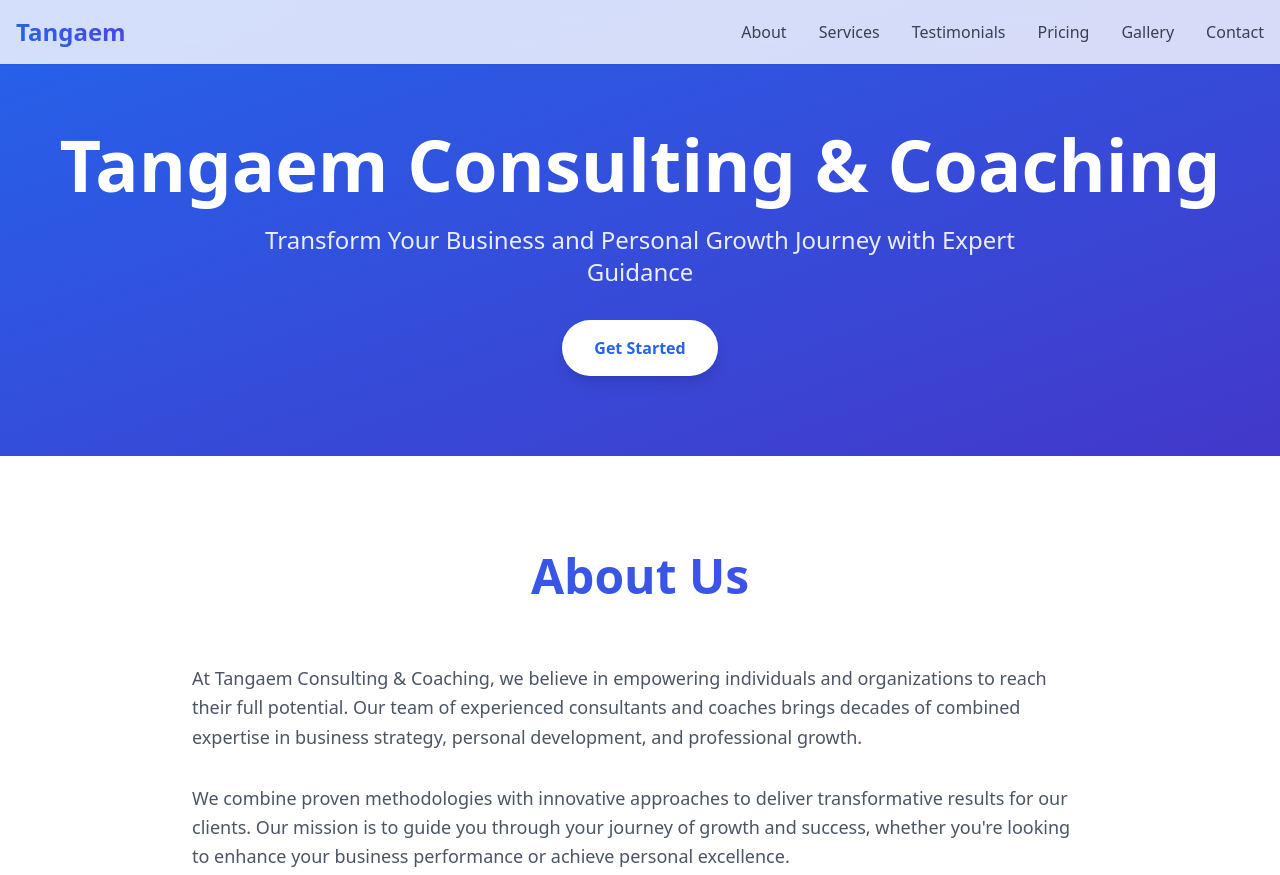
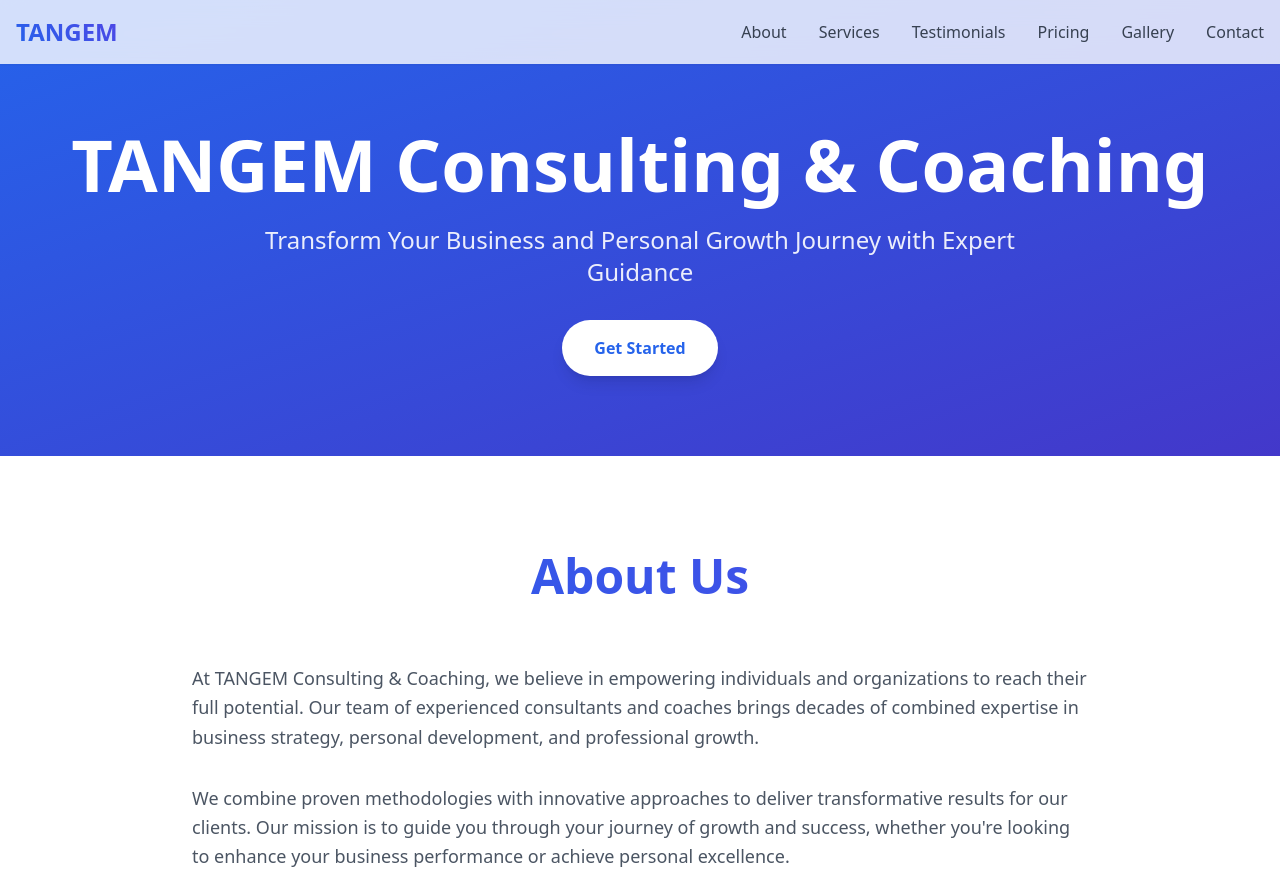
Before and after one commit to tangernconlact/tangam09, a plain HTML site: page index.html in a window 1280 px wide. Shown: the top 875 px of the page. Drawn offline with nearby package versions, Linux system fonts and the light colour scheme.

Commit message:
Update index.html

```diff
--- a/index.html
+++ b/index.html
@@ -12,7 +12,7 @@
 </script>
     <meta charset="UTF-8">
     <meta name="viewport" content="width=device-width, initial-scale=1.0">
-    <title>Tangaem Consulting & Coaching | Professional Growth Solutions</title>
+    <title>TANGEM Consulting & Coaching | Professional Growth Solutions</title>
     <script src="https://cdn.tailwindcss.com"></script>
     <link rel="stylesheet" href="https://cdnjs.cloudflare.com/ajax/libs/font-awesome/6.0.0/css/all.min.css">
     <style>
@@ -58,7 +58,7 @@
     <nav class="fixed w-full bg-white/80 backdrop-blur-md shadow-sm z-50">
         <div class="container mx-auto px-4 py-4">
             <div class="flex justify-between items-center">
-                <a href="#" class="text-2xl font-bold gradient-text">Tangaem</a>
+                <a href="#" class="text-2xl font-bold gradient-text">TANGEM</a>
                 <div class="hidden md:flex space-x-8">
                     <a href="#about" class="nav-link text-gray-700 hover:text-blue-600">About</a>
                     <a href="#services" class="nav-link text-gray-700 hover:text-blue-600">Services</a>
@@ -77,7 +77,7 @@
     <div id="mobileMenu" class="fixed inset-0 bg-white z-40 transform translate-x-full transition-transform duration-300 ease-in-out md:hidden">
         <div class="container mx-auto px-4 py-8">
             <div class="flex justify-between items-center mb-8">
-                <a href="#" class="text-2xl font-bold gradient-text">Tangaem</a>
+                <a href="#" class="text-2xl font-bold gradient-text">TANGEM</a>
             </div>
             <div class="flex flex-col space-y-6">
                 <a href="#about" class="text-xl text-gray-700 hover:text-blue-600">About</a>
@@ -92,7 +92,7 @@
 
     <section class="pt-32 pb-20 hero-pattern bg-gradient-to-br from-blue-600 to-indigo-700">
         <div class="container mx-auto px-4 text-center">
-            <h1 class="text-5xl md:text-7xl font-bold text-white mb-6">Tangaem Consulting & Coaching</h1>
+            <h1 class="text-5xl md:text-7xl font-bold text-white mb-6">TANGEM Consulting & Coaching</h1>
             <p class="text-xl md:text-2xl text-white/90 mb-8 max-w-3xl mx-auto">Transform Your Business and Personal Growth Journey with Expert Guidance</p>
             <a href="#contact" class="inline-block bg-white text-blue-600 px-8 py-4 rounded-full font-semibold hover:bg-gray-100 transition duration-300 shadow-lg hover:shadow-xl">Get Started</a>
         </div>
@@ -102,7 +102,7 @@
         <div class="container mx-auto px-4">
             <h2 class="text-4xl md:text-5xl font-bold text-center mb-16 gradient-text">About Us</h2>
             <div class="max-w-4xl mx-auto text-gray-600 text-lg">
-                <p class="mb-8 leading-relaxed">At Tangaem Consulting & Coaching, we believe in empowering individuals and organizations to reach their full potential. Our team of experienced consultants and coaches brings decades of combined expertise in business strategy, personal development, and professional growth.</p>
+                <p class="mb-8 leading-relaxed">At TANGEM Consulting & Coaching, we believe in empowering individuals and organizations to reach their full potential. Our team of experienced consultants and coaches brings decades of combined expertise in business strategy, personal development, and professional growth.</p>
                 <p class="leading-relaxed">We combine proven methodologies with innovative approaches to deliver transformative results for our clients. Our mission is to guide you through your journey of growth and success, whether you're looking to enhance your business performance or achieve personal excellence.</p>
             </div>
         </div>
@@ -143,7 +143,7 @@
                         <i class="fas fa-star text-yellow-400"></i>
                         <i class="fas fa-star text-yellow-400"></i>
                     </div>
-                    <p class="text-gray-600 text-lg mb-6">"Tangaem's consulting services transformed our business strategy and helped us achieve unprecedented growth."</p>
+                    <p class="text-gray-600 text-lg mb-6">"TANGEM's consulting services transformed our business strategy and helped us achieve unprecedented growth."</p>
                     <p class="font-semibold text-gray-800">- Sarah Johnson, CEO TechCorp</p>
                 </div>
                 <div class="bg-gray-50 p-8 rounded-2xl shadow-lg">
@@ -245,7 +245,7 @@
         <div class="container mx-auto px-4">
             <h2 class="text-4xl md:text-5xl font-bold text-center mb-16 gradient-text">Contact Us</h2>
             <div class="max-w-2xl mx-auto">
-                <form action="mailto:contact@Tangaemconsulting.com" method="post" enctype="text/plain" class="space-y-6">
+                <form action="mailto:contact@TANGEMconsulting.com" method="post" enctype="text/plain" class="space-y-6">
                     <div>
                         <label for="name" class="block text-gray-700 mb-2 font-medium">Name</label>
                         <input type="text" id="name" name="name" required class="w-full px-4 py-3 border rounded-lg focus:outline-none focus:border-blue-600 focus:ring-2 focus:ring-blue-200">
@@ -268,7 +268,7 @@
         <div class="container mx-auto px-4">
             <div class="flex flex-col md:flex-row justify-between items-center">
                 <div class="mb-6 md:mb-0">
-                    <h3 class="text-3xl font-bold gradient-text mobile-text-center">Tangaem</h3>
+                    <h3 class="text-3xl font-bold gradient-text mobile-text-center">TANGEM</h3>
                     <p class="text-gray-400 mt-2">Consulting & Coaching</p>
                 </div>
                 <div class="flex space-x-6">
@@ -278,7 +278,7 @@
                 </div>
             </div>
             <div class="mt-8 text-center text-gray-400">
-                <p>&copy; <span id="currentYear"></span> Tangaem Consulting & Coaching. All rights reserved.</p>
+                <p>&copy; <span id="currentYear"></span> TANGEM Consulting & Coaching. All rights reserved.</p>
                 <a href="privacy-policy.html" class="text-gray-400 hover:text-white mt-2 inline-block">Privacy Policy</a>
             </div>
         </div>
```
